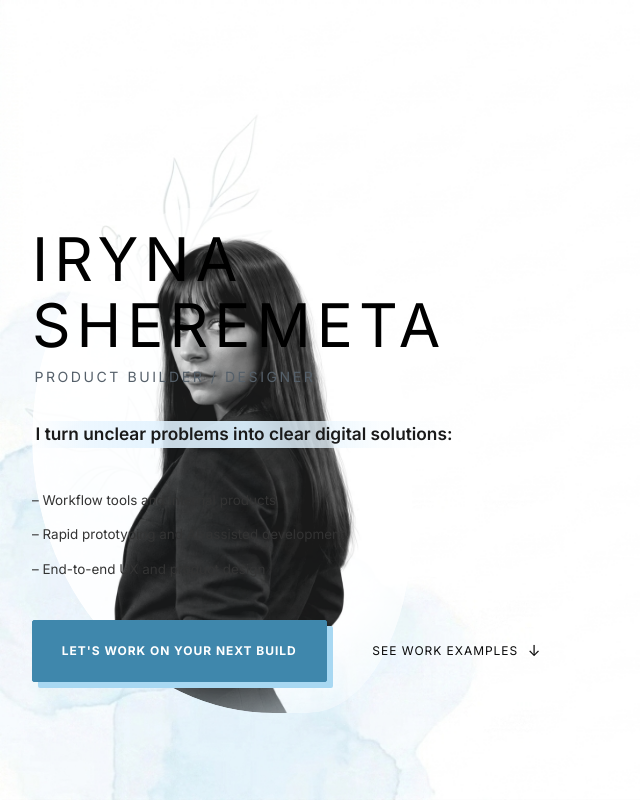
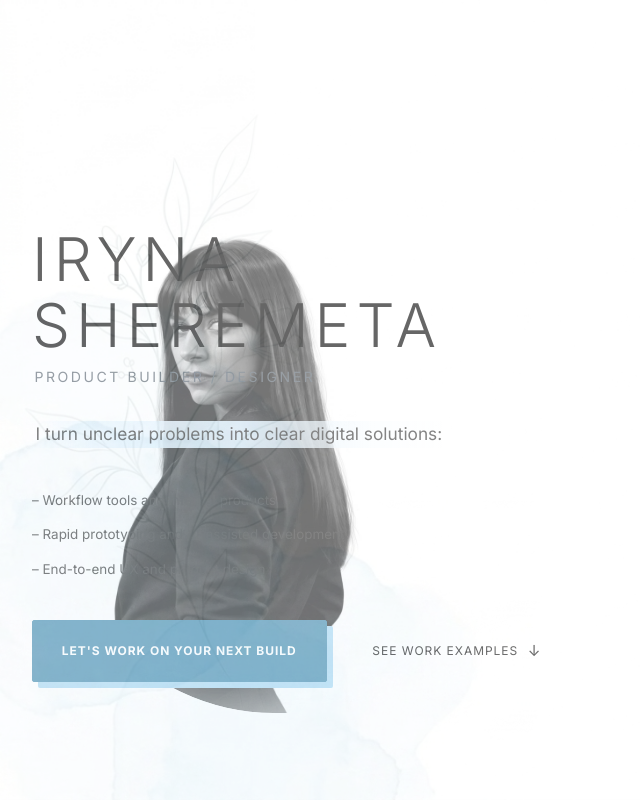
Before and after one commit to Irene2828/porfoliojuly, a Next.js app: page / in a window 1280 px wide. Shown: the top 802 px of the page, without its empty margins (0-640 px from the left). Built offline with nearby package versions, Linux system fonts and the light colour scheme; no server answers; the database is empty; a web font is replaced by a local one.

Commit message:
Hero: animate background image to only fade in after the text swap finishes

```diff
--- a/src/app/components/Hero.css
+++ b/src/app/components/Hero.css
@@ -22,20 +22,29 @@
 }
 
 .hero-section::before {
-  content: '';
+  content: "";
   position: absolute;
   top: 0;
   left: 0;
-  width: var(--hero-corner-size);
-  height: min(38vh, 360px);
+  width: 100%;
+  height: 100%;
+  background: url('/assets/highlight_blue_sketch_bg.jpg?v=2') no-repeat center left;
+  background-size: cover;
+  opacity: 0;
+  z-index: 1;
   pointer-events: none;
-  background-image: radial-gradient(rgba(63, 135, 172, 0.34) 1px, transparent 1px);
-  background-size: 8px 8px;
-  clip-path: polygon(0 0, 100% 0, 0 100%);
-  transform-origin: top left;
-  opacity: 0.55;
-  z-index: 0;
-  display: none; /* Removed corner dots on the left */
+  display: block;
+  /* Fades in right as the hero content finishes its move to the left */
+  animation: heroBgFadeIn 1.4s ease 2.42s both;
+}
+
+@keyframes heroBgFadeIn {
+  0% {
+    opacity: 0;
+  }
+  100% {
+    opacity: 0.4;
+  }
 }
 
 @keyframes heroCornerSwap {
@@ -117,14 +126,14 @@
   color: #000000;
   text-transform: uppercase;
   letter-spacing: 0.1em;
-  font-weight: 400;
+  font-weight: 300;
   -webkit-font-smoothing: antialiased;
 }
 
 .hero-intro-text {
   font-size: clamp(0.88rem, 1.45vw, 1.08rem);
-  font-weight: 600;
-  color: #1a1a1a; /* slight contrast boost */
+  font-weight: 500;
+  color: #333333;
   line-height: 1.5;
   margin-bottom: 2rem;
   max-width: 540px;
@@ -663,26 +672,3 @@
     display: none;
   }
 }
-
-.hero-background-art {
-  position: absolute;
-  top: 0;
-  left: 0;
-  width: 100%;
-  height: 100%;
-  background: url('/assets/highlight_blue_sketch_bg.jpg?v=2') no-repeat center left;
-  background-size: cover;
-  opacity: 0;
-  z-index: 0;
-  pointer-events: none;
-  animation: heroBgFadeIn 1.2s ease 2.0s forwards;
-}
-
-@keyframes heroBgFadeIn {
-  from {
-    opacity: 0;
-  }
-  to {
-    opacity: 1;
-  }
-}
--- a/src/app/components/Hero.tsx
+++ b/src/app/components/Hero.tsx
@@ -7,7 +7,6 @@ import heroImage from '../assets/999.webp';
 export default function Hero() {
   return (
     <section className="hero-section">
-      <div className="hero-background-art" />
       <div className="container hero-container">
         <div className="hero-content">
           <div className="hero-copy-motion">
--- a/src/app/components/Projects.css
+++ b/src/app/components/Projects.css
@@ -266,8 +266,8 @@
 .annotation-stat {
   font-family: var(--font-serif);
   font-size: clamp(1.8rem, 3.8vw, 3.2rem);
-  font-weight: 600;
-  font-style: normal;
+  font-weight: 400;
+  font-style: italic;
   color: #1a1a1a;
   line-height: 1.1;
   letter-spacing: 0.02em;
```
